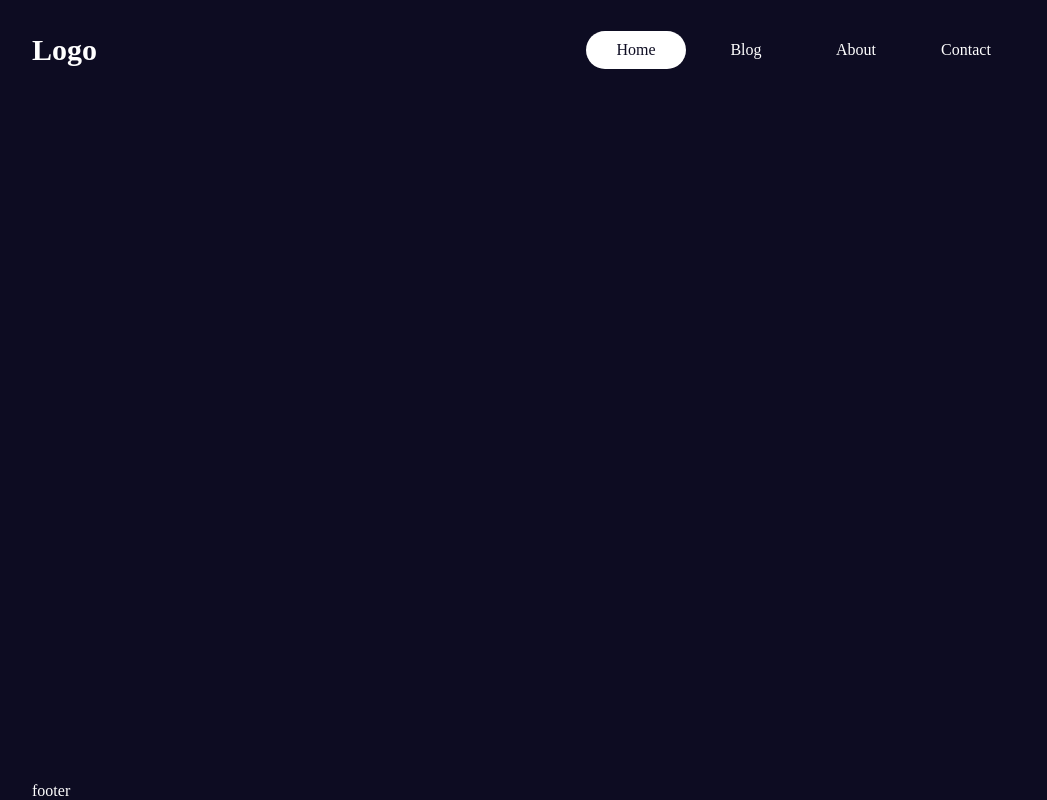
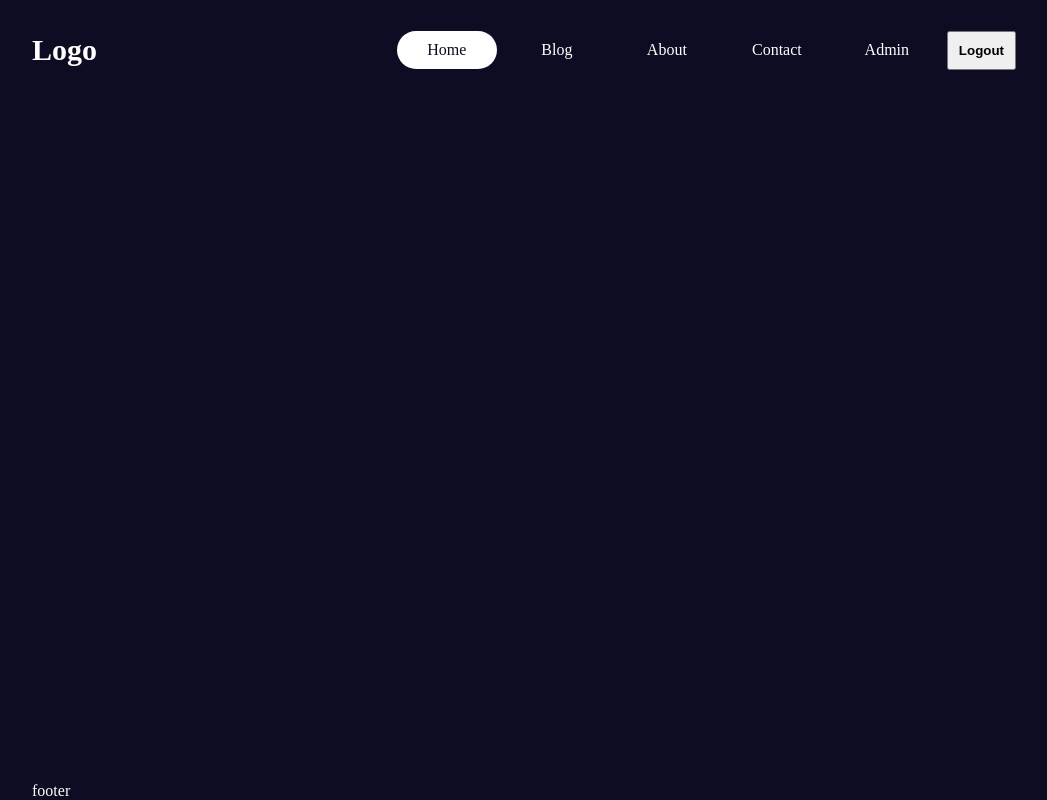
Before and after one commit to zhe-student-tafesa/nextjs-blog-fullstack-ts, a Next.js app: page / in a window 1280 px wide. Shown: the whole page, without its empty margins (116-1163 px from the left). Built offline with nearby package versions, Linux system fonts and the light colour scheme.

Commit message:
1. For dev, add admin, logout, login button;

```diff
--- a/src/components/navBar/links/Links.tsx
+++ b/src/components/navBar/links/Links.tsx
@@ -24,11 +24,24 @@ const links: LinkInterface[] = [
   },
 ];
 const Links = () => {
+  // TEMPORARY
+  const session = true;
+  const isAdmin = true;
   return (
     <div className={styles.container}>
       {links.map((link) => (
         <NavLink title={link.title} path={link.path} key={link.title} />
       ))}
+      {session ? (
+        <>
+          {isAdmin && (
+            <NavLink title={"Admin"} path={"/admin"} key={"/admin"} />
+          )}
+          <button className={styles.buttonLogout}>Logout</button>
+        </>
+      ) : (
+        <NavLink title={"Login"} path={"/login"} key={"/login"} />
+      )}
     </div>
   );
 };
--- a/src/components/navBar/links/links.module.css
+++ b/src/components/navBar/links/links.module.css
@@ -3,3 +3,9 @@
     gap: 10px;
     align-items: center;
 }
+
+.buttonLogout {
+    padding: 10px;
+    font-weight: bold;
+    cursor: pointer;
+}
```
